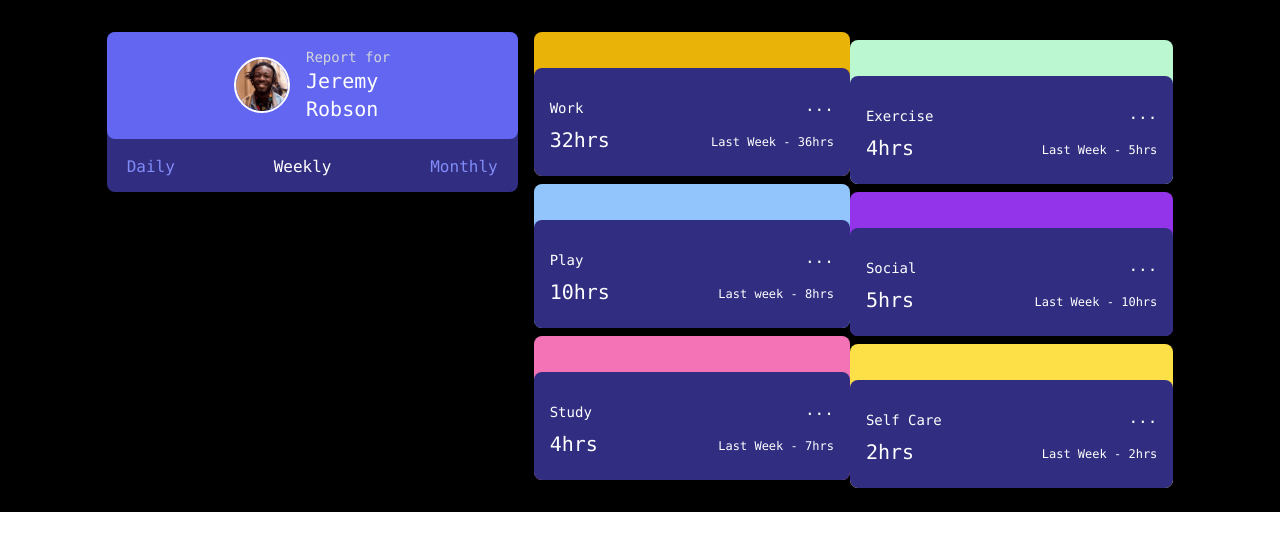
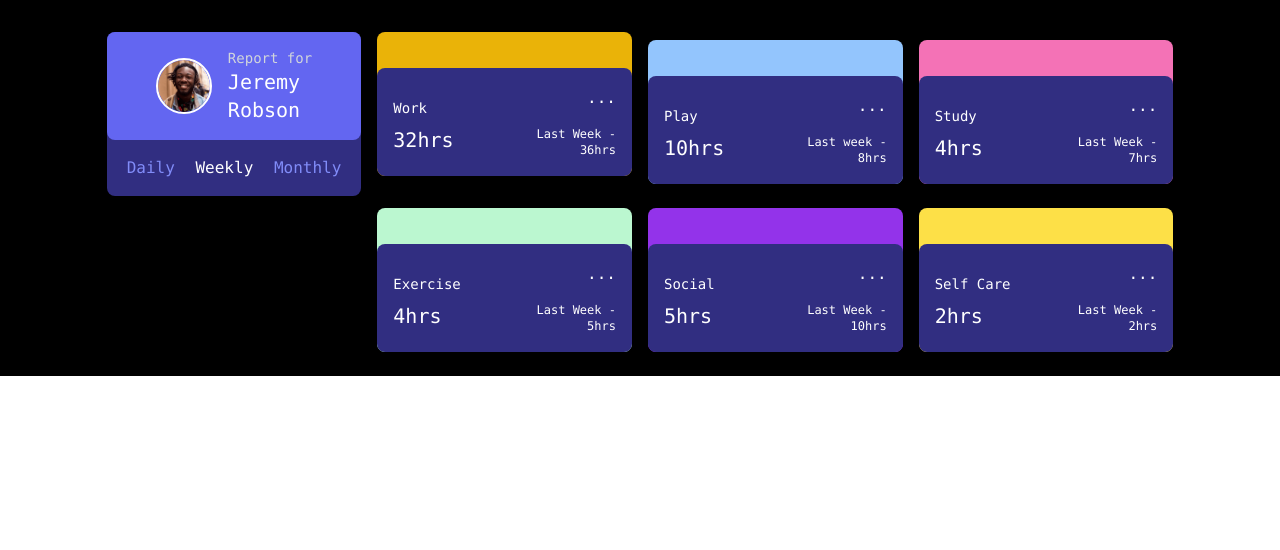
Before and after one commit to KerryCX/time-tracking-dash-react, a React (Create React App) app: page / in a window 1280 px wide. Shown: the top 550 px of the page. Built offline with nearby package versions, Linux system fonts and the light colour scheme.

Commit message:
improved the layout by moving from using flex to grid

```diff
--- a/src/App.js
+++ b/src/App.js
@@ -11,21 +11,15 @@ import {SelfCareSlide} from "./components/SelfCare";
 function App() {
   return (
       <div className="bg-black">
-          <main className="container box-border w-10/12 h-full mx-auto flex flex-col gap-4 gap-y-4
-          text-white font-mono font-normal pt-8 md:flex-row">
-              <NavBar/>
-              <section className="container md:flex md:flex-row">
-                  <section className="container md:flex-col md:flex">
+          <main className="container box-border w-10/12 h-full mx-auto grid grid-cols-1
+          gap-4 gap-y-4 text-white font-mono font-normal pt-8 md:grid-cols-4">
+              <div className="md:row-span-2"><NavBar/></div>
               <WorkSlide/>
               <PlaySlide/>
               <StudySlide/>
-                  </section>
-                  <section className="md:flex-row">
               <ExerciseSlide/>
               <SocialSlide/>
               <SelfCareSlide/>
-                  </section>
-              </section>
           </main>
           <div className="attribution">Coded by KerryCX
           </div>
--- a/src/components/NavBar.jsx
+++ b/src/components/NavBar.jsx
@@ -3,8 +3,8 @@ import logo from "../images/image-jeremy.png";
 
 export const NavBar = () => {
     return(
-        <nav className="container box-border bg-indigo-900 box-border border-0 border-solid rounded-lg h-40">
-            <div className="container bg-indigo-500 h-4/6 border-0 border-solid rounded-lg flex flex-row py-4
+        <nav className="container box-border bg-indigo-900 box-border border-0 border-solid rounded-lg">
+            <div className="container bg-indigo-500 border-0 border-solid rounded-lg flex flex-row py-4
                   items-center justify-center">
                 <img src={logo} alt="JR" className="rounded-full h-14 w-14 border-solid
                       border-2 border-white"/>
```
Lines whose indentation alone changed are shown as unchanged.
